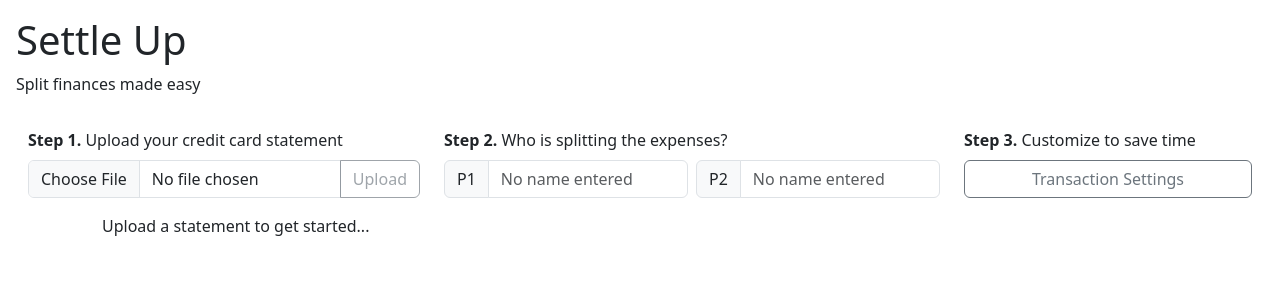
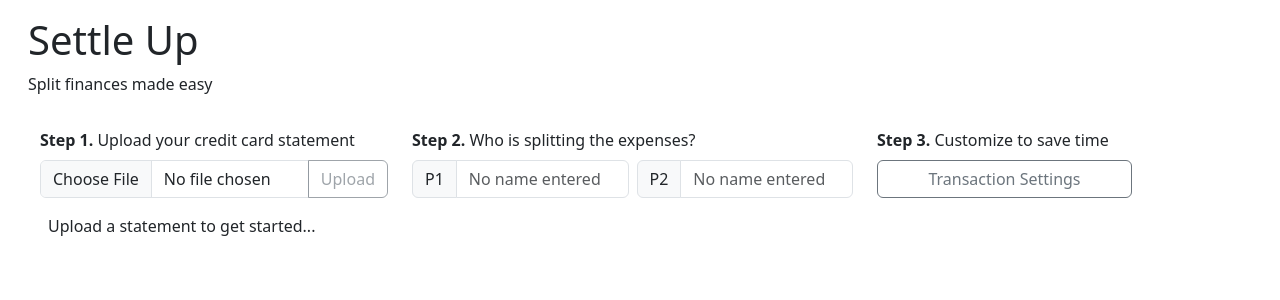
Before and after one commit to crtotoro/settle-up, a React (Vite) app: page / in a window 1280 px wide. Shown: the top 300 px of the page. Built offline with nearby package versions, Linux system fonts and the light colour scheme.

Commit message:
Organize App into components. Style loading indicator

```diff
--- a/src/components/App.jsx
+++ b/src/components/App.jsx
@@ -1,36 +1,17 @@
-import { useState } from 'react';
-import UploadFile from './UploadFile';
-import TransactionList from './TransactionList';
-import { Col, Container, Row, Spinner, Stack } from 'react-bootstrap';
-import Participants from './Participants';
-import LaunchSettings from './LaunchSettings';
 import { AppProvider } from '../state/context/Context';
-import TransactionsHeader from './TransactionsHeader';
-import TransactionsDashboard from './TransactionsDashboard';
+import Transactions from './Transactions';
+import Inputs from './Inputs';
+import Header from './Header';
+import { Container } from 'react-bootstrap';
 
 function App() {
   return (
     <AppProvider>
-      <div className='m-3'>
-        <div className='header'>
-          <h1>Settle Up</h1>
-          <p>Split finances made easy</p>
-        </div>
-        <Container fluid className='inputs-container'>
-          <Row>
-            <Col lg={4}>
-              <UploadFile />
-            </Col>
-            <Col lg={5}>
-              <Participants />
-            </Col>
-            <Col lg={3}>
-              <LaunchSettings />
-            </Col>
-          </Row>
-        </Container>
-        <TransactionsDashboard />
-      </div>
+      <Container className='m-3'>
+        <Header />
+        <Inputs />
+        <Transactions />
+      </Container>
     </AppProvider>
   )
 }
@@ -48,10 +29,11 @@ export default App
  *      - Mass modify payor
  *      - Mass modify split
  *      - Sorting
- *
+ *    - Input label text 1&2 drop to newline from 992-1200px
  * STRETCH:
  *    - Transaction drag and drop for re-order and re-categorize
  *      - Add manual order state to make changes persistent across sorts/filters
  *
+ * NOTES:
  *
  */
--- /dev/null
+++ b/src/components/Header.jsx
@@ -0,0 +1,10 @@
+import React from 'react'
+
+export default function Header() {
+  return (
+    <div className='header'>
+      <h1>Settle Up</h1>
+      <p>Split finances made easy</p>
+    </div>
+  )
+}
--- /dev/null
+++ b/src/components/Inputs.jsx
@@ -0,0 +1,23 @@
+import React from 'react'
+import { Col, Container, Row } from 'react-bootstrap'
+import UploadFile from './UploadFile'
+import Participants from './Participants'
+import LaunchSettings from './LaunchSettings'
+
+export default function () {
+  return (
+    <Container fluid className='inputs-container'>
+      <Row>
+        <Col lg={4}>
+          <UploadFile />
+        </Col>
+        <Col lg={5}>
+          <Participants />
+        </Col>
+        <Col lg={3}>
+          <LaunchSettings />
+        </Col>
+      </Row>
+    </Container>
+  )
+}
--- a/src/components/Transaction.jsx
+++ b/src/components/Transaction.jsx
@@ -6,7 +6,7 @@ export default function Transaction({ id, transaction }) {
     <div id={id} className='transaction d-flex gap-3 p-2'>
       <span className='transaction-date'>{transaction["Post Date"]}</span>
       <span className='transaction-description'>{transaction["Description"].replace("&amp;", '')}</span>
-      <span className='transaction-amount'>Amount: {(parseFloat(transaction["Amount"])*-1).toLocaleString("en-US", {style:"currency", currency:"USD"})}</span>
+      <span className='transaction-amount'>Amount: {(parseFloat(transaction["Amount"])).toLocaleString("en-US", {style:"currency", currency:"USD"})}</span>
     </div>
   )
 }
--- a/src/components/TransactionsDashboard.jsx
+++ b/src/components/Transactions.jsx
@@ -4,13 +4,13 @@ import { useApp } from '../state/context/Context'
 import TransactionsHeader from './TransactionsHeader';
 import TransactionList from './TransactionList';
 
-export default function TransactionsDashboard() {
+export default function Transactions() {
   const { isLoading } = useApp();
 
   return (
     <Container fluid className='transactions-container'>
       {isLoading
-    ? <Spinner animation='grow' role='status' className='loading'>
+      ? <Spinner animation='border' role='status' className='loading'>
           <span className='visually-hidden'>Loading...</span>
         </Spinner>
       : <>
@@ -18,7 +18,6 @@ export default function TransactionsDashboard() {
           <TransactionList />
         </>
       }
-
     </Container>
   )
 }
--- a/src/components/TransactionsHeader.jsx
+++ b/src/components/TransactionsHeader.jsx
@@ -9,7 +9,7 @@ export default function TransactionsHeader() {
     <>
       {transactions.length ? (
         <>
-          <h2>Uploaded Transactions</h2>
+          <h2>Transactions</h2>
           <p className='transaction-stats d-flex gap-3'>
             <span><strong>Count:</strong> {transactions.length}</span>
             <span><strong>Total:</strong> {transactions.reduce((total, transaction) => transaction["Amount"] ? total += (transaction["Amount"] * -1) : total += 0,0).toLocaleString("en-US", {style:"currency", currency:"USD"})}</span>
--- a/src/hooks/useFileParser.jsx
+++ b/src/hooks/useFileParser.jsx
@@ -19,13 +19,13 @@ export default function useFileParser() {
               complete: results => resolve(results.data),
               error: err => reject(err),
             });
-          }, 3000);
+          }, 314);
         });
 
         if(isMounted) {
           const transactions = result
-            .filter(transaction => transaction["Description"])
-            .map(transaction => ({...transaction, id: randomUUID()}))
+            .filter(transaction => transaction["Description"] && transaction["Amount"] < 0) // exclude empty rows and credit card payments
+            .map(transaction => ({...transaction, "Amount": -1 * transaction["Amount"], id: randomUUID()})); // invert amounts to be positive
           setTransactions(transactions);
         }
       } catch(err) {
--- a/src/styles.css
+++ b/src/styles.css
@@ -23,7 +23,10 @@
 }
 
 .loading {
-  transform: scale(200%);
+  position: fixed;
+  top: calc(50% - 5rem);
+  left: calc(50% - 5rem);
+  /* transform: scale(200%); */
 }
 
 /*--- Bootstrap Overrides ---*/
@@ -42,3 +45,9 @@
   border-top-left-radius: 0;
   border-top-right-radius: 0;
 }
+
+.transactions-container > .spinner-border {
+  --bs-spinner-width: 10rem;
+  --bs-spinner-height: 10rem;
+  --bs-spinner-border-width: .314em;
+}
```
Lines whose indentation alone changed are shown as unchanged.
